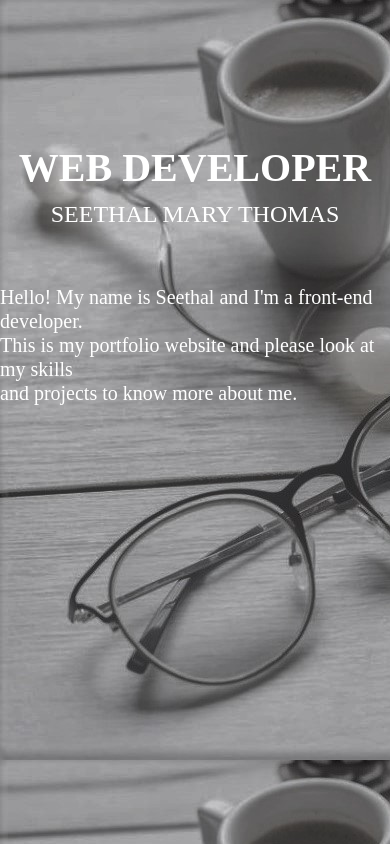
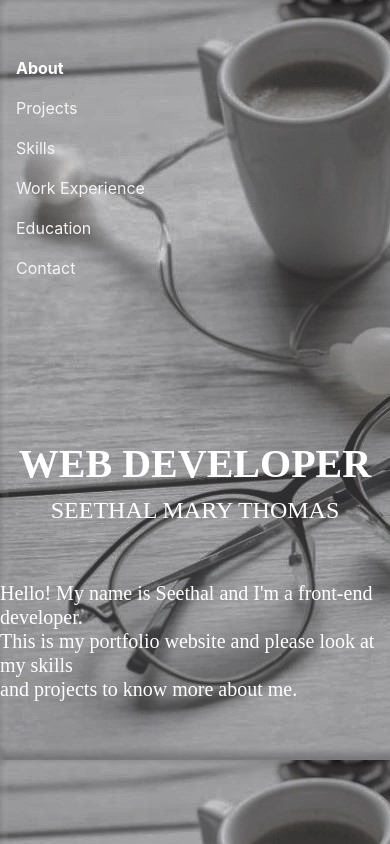
Before and after one commit to Seethal585/portfolio, a plain HTML site: page index.html in a window 390 px wide. Drawn offline with nearby package versions, Linux system fonts and the light colour scheme.

Commit message:
final commit

```diff
--- a/index.html
+++ b/index.html
@@ -9,7 +9,7 @@
     integrity="sha384-JcKb8q3iqJ61gNV9KGb8thSsNjpSL0n8PARn9HuZOnIxN0hoP+VmmDGMN5t9UJ0Z" crossorigin="anonymous">
 </head>
 <body style="background-image:url(./image2.jpg);">
-  <nav class="navbar navbar-expand-lg bg-none d-none d-lg-block">
+  <nav class="navbar navbar-expand-lg bg-none ">
     <button class="navbar-toggler" type="button" data-toggle="collapse" data-target="#navbarNavAltMarkup" aria-controls="navbarNavAltMarkup" aria-expanded="false" aria-label="Toggle navigation">
      <span class="navbar-toggler-icon"></span>
     </button>
```
